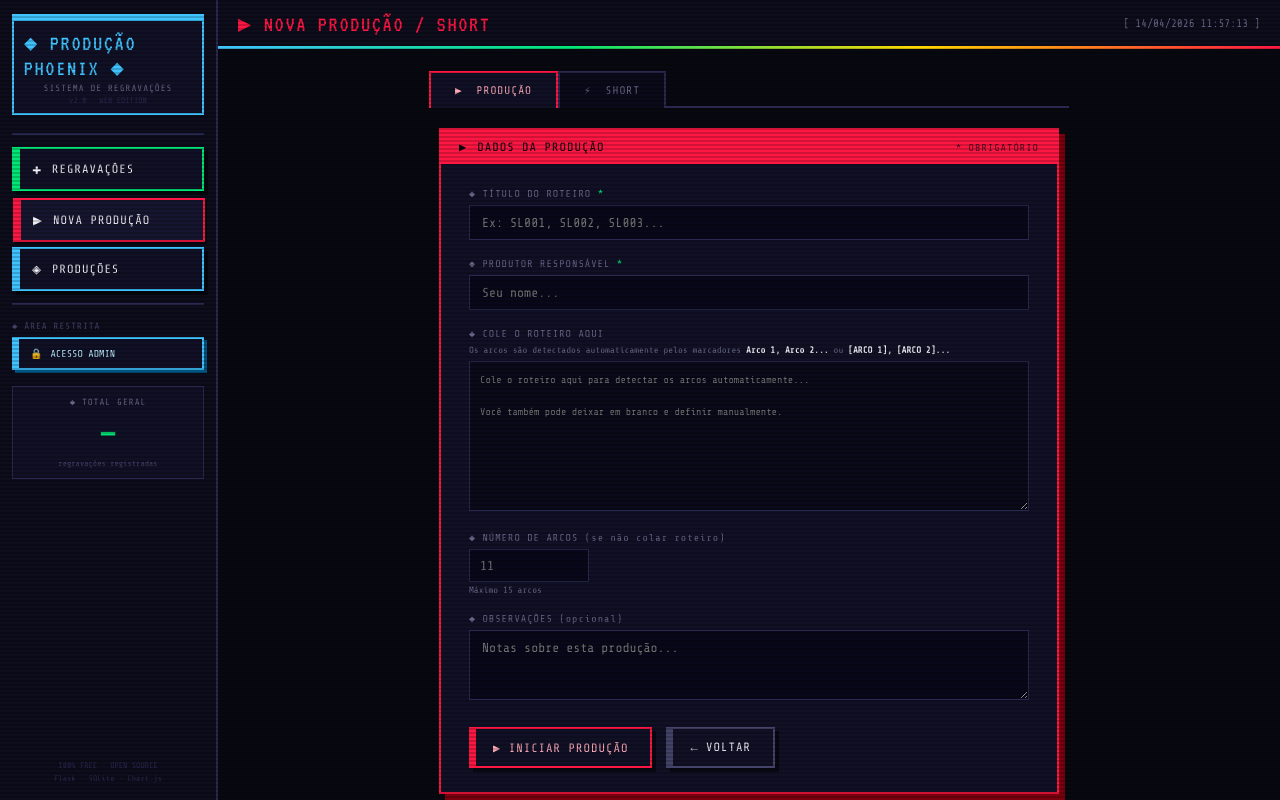
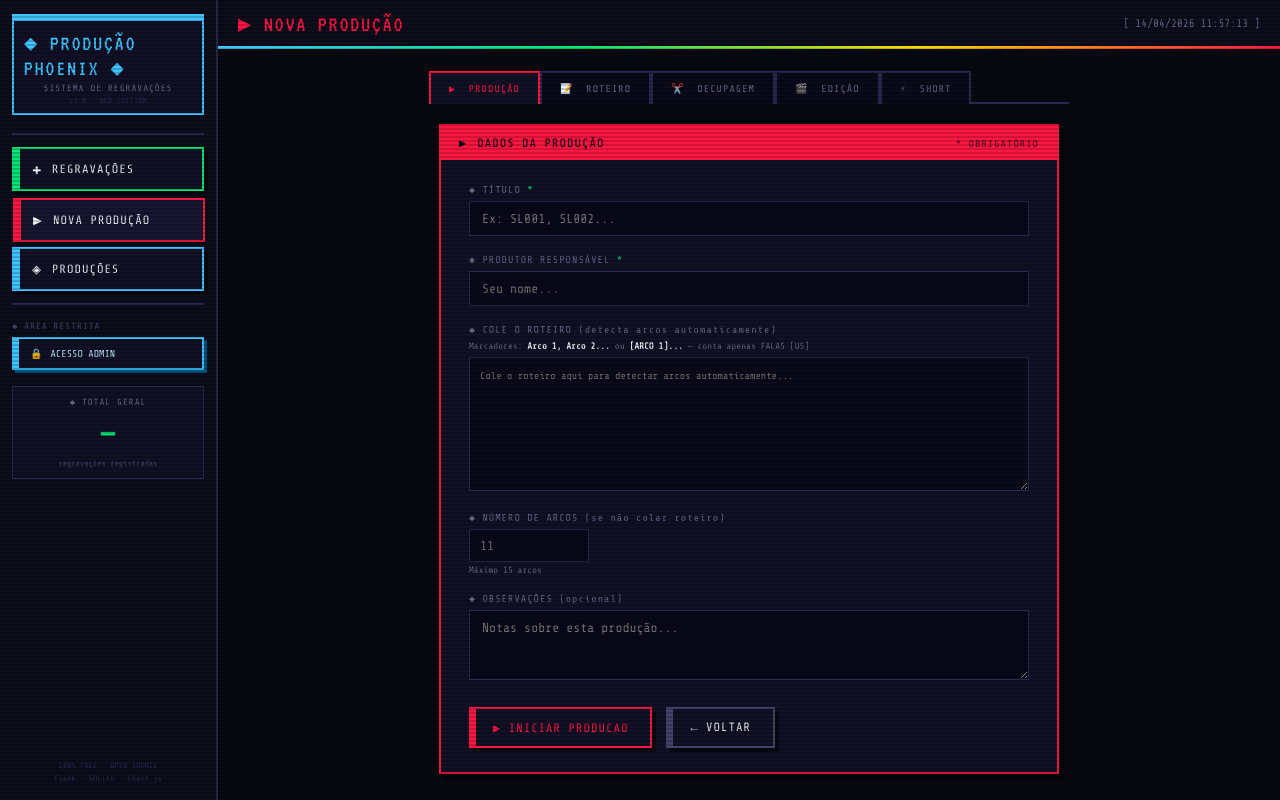
Before and after one commit to psiquase/rr-tracker, a Flask app: page /productions/new in a window 1280 px wide. Run offline with Flask 3, Linux system fonts and the light colour scheme.

Commit message:
v3: auth + producoes - templates/production_new.html

```diff
--- a/templates/production_new.html
+++ b/templates/production_new.html
@@ -1,73 +1,139 @@
 {% extends "base.html" %}
 {% block title %}NOVA PRODUÇÃO{% endblock %}
 {% block header_icon %}<span style="color:var(--red)">▶</span>{% endblock %}
-{% block header_title %}<span style="color:var(--red)">NOVA PRODUÇÃO / SHORT</span>{% endblock %}
+{% block header_title %}<span style="color:var(--red)">NOVA PRODUÇÃO</span>{% endblock %}
 
 {% block content %}
+
+{% set TIPOS = [
+  ('producao',  '▶',  'PRODUÇÃO',  'var(--red)',    'var(--r-soft)',  'var(--r-dark)'),
+  ('roteiro',   '📝', 'ROTEIRO',   '#bb44ff',       '#cc88ff',        '#440088'),
+  ('decupagem', '✂️', 'DECUPAGEM', 'var(--blue)',   'var(--b-soft)',  '#005588'),
+  ('edicao',    '🎬', 'EDIÇÃO',    'var(--green)',  'var(--g-soft)',  'var(--g-dark)'),
+  ('short',     '⚡', 'SHORT',     'var(--yellow)', 'var(--y-soft)', 'var(--y-dark)'),
+] %}
+
+{% set color_map = {
+  'producao':  'var(--red)',
+  'roteiro':   '#bb44ff',
+  'decupagem': 'var(--blue)',
+  'edicao':    'var(--green)',
+  'short':     'var(--yellow)',
+} %}
+
+{% set cur_color = color_map.get(tab, 'var(--red)') %}
+
 <div style="max-width:640px;margin:0 auto">
 
-  <!-- ── Tab switcher ──────────────────────────────────────── -->
-  <div style="display:flex;gap:0;margin-bottom:20px;border-bottom:2px solid var(--border2)">
-    <a href="/productions/new?tab=producao"
-       style="padding:11px 24px;font-size:11px;letter-spacing:1px;text-decoration:none;
-              border:2px solid {% if tab=='producao' %}var(--red){% else %}var(--border2){% endif %};
+  <!-- ── Tab switcher ─────────────────────────────────────── -->
+  <div style="display:flex;gap:0;margin-bottom:20px;border-bottom:2px solid var(--border2);flex-wrap:wrap">
+    {% for tid, icon, label, col, _, __ in TIPOS %}
+    <a href="/productions/new?tab={{ tid }}"
+       style="padding:10px 18px;font-size:10px;letter-spacing:1px;text-decoration:none;
+              border:2px solid {% if tab==tid %}{{ col }}{% else %}var(--border2){% endif %};
               border-bottom:none;
-              background:{% if tab=='producao' %}var(--card){% else %}var(--card2){% endif %};
-              color:{% if tab=='producao' %}var(--r-soft){% else %}var(--gray2){% endif %};
-              position:relative;top:2px">
-      ▶ &nbsp;PRODUÇÃO
+              background:{% if tab==tid %}var(--card){% else %}var(--card2){% endif %};
+              color:{% if tab==tid %}{{ col }}{% else %}var(--gray2){% endif %};
+              position:relative;top:2px;white-space:nowrap">
+      {{ icon }} &nbsp;{{ label }}
     </a>
-    <a href="/productions/new?tab=short"
-       style="padding:11px 24px;font-size:11px;letter-spacing:1px;text-decoration:none;
-              border:2px solid {% if tab=='short' %}var(--yellow){% else %}var(--border2){% endif %};
-              border-bottom:none;
-              background:{% if tab=='short' %}var(--card){% else %}var(--card2){% endif %};
-              color:{% if tab=='short' %}var(--y-soft){% else %}var(--gray2){% endif %};
-              position:relative;top:2px">
-      ⚡ &nbsp;SHORT
-    </a>
+    {% endfor %}
   </div>
 
 
-  {% if tab == 'producao' %}
-  <!-- ══ TAB PRODUÇÃO ════════════════════════════════════════ -->
-  <div class="form-card" style="border-color:var(--red);box-shadow:6px 6px 0 var(--r-dark)">
-    <div class="form-header" style="background:var(--red)">
-      <span>▶</span>
-      <span>DADOS DA PRODUÇÃO</span>
+  {% if tab == 'short' %}
+  <!-- ══ SHORT ════════════════════════════════════════════════ -->
+  <div class="form-card" style="border-color:var(--yellow);box-shadow:6px 6px 0 var(--y-dark)">
+    <div class="form-header" style="background:var(--yellow)">
+      <span>⚡</span><span>DADOS DO SHORT</span>
       <span style="margin-left:auto;font-size:10px;opacity:.7">* OBRIGATÓRIO</span>
     </div>
     <div class="form-body">
-      <form method="POST" action="/productions/new?tab=producao" id="prod-form">
+      <form method="POST" action="/shorts/new?from=production_new">
+        <input type="hidden" name="from_prod" value="1"/>
+        <div class="field-group">
+          <label class="field-label required">◆ TÍTULO DO SHORT</label>
+          <input class="pixel-input" type="text" name="title"
+                 placeholder="Ex: SF001, SF002..."
+                 value="{{ request.form.get('title','') }}" required/>
+        </div>
+        <div class="field-group">
+          <label class="field-label required">◆ PRODUTOR</label>
+          <input class="pixel-input" type="text" name="producer"
+                 placeholder="Seu nome..." value="{{ request.form.get('producer','') }}" required/>
+        </div>
+        <div class="field-group">
+          <label class="field-label">◆ OBSERVAÇÕES <span style="color:var(--gray2)">(opcional)</span></label>
+          <textarea class="pixel-textarea" name="notes"
+                    placeholder="Notas sobre este short...">{{ request.form.get('notes','') }}</textarea>
+        </div>
+        <div style="margin-top:10px;padding:10px 12px;background:var(--card2);
+                    border-left:3px solid var(--yellow);font-size:10px;color:var(--gray2)">
+          ⚡ Início registrado agora. Clique em <strong>✔ FIM</strong> na lista ao terminar.
+        </div>
+        <div class="btn-row" style="margin-top:16px">
+          <button type="submit" class="action-btn"
+                  style="border-color:var(--yellow);color:var(--y-soft);position:relative">
+            <span style="position:absolute;left:0;top:0;bottom:0;width:5px;background:var(--yellow)"></span>
+            ⚡ INICIAR SHORT
+          </button>
+          <a href="/productions" class="action-btn gray-btn">← VOLTAR</a>
+        </div>
+      </form>
+      {% if msg %}<div class="status-msg {{ msg_type }}">{% if msg_type=='success' %}✔{% else %}⚠{% endif %} &nbsp;{{ msg }}</div>{% endif %}
+    </div>
+  </div>
+
+
+  {% else %}
+  <!-- ══ PRODUÇÃO / ROTEIRO / DECUPAGEM / EDIÇÃO ══════════════ -->
+  {% set type_labels = {
+    'producao':  ('▶', 'DADOS DA PRODUÇÃO',   'SL001, SL002...'),
+    'roteiro':   ('📝','DADOS DO ROTEIRO',    'SL001-ROT, SL002-ROT...'),
+    'decupagem': ('✂️','DADOS DA DECUPAGEM',  'SL001-DEC, SL002-DEC...'),
+    'edicao':    ('🎬','DADOS DA EDIÇÃO',      'SL001-EDT, SL002-EDT...'),
+  } %}
+  {% set t_icon, t_header, t_ph = type_labels.get(tab, type_labels['producao']) %}
+
+  <div class="form-card" style="border-color:{{ cur_color }};box-shadow:6px 6px 0 rgba(0,0,0,.4)">
+    <div class="form-header" style="background:{{ cur_color }};color:{% if tab=='roteiro' %}#fff{% else %}var(--bg){% endif %}">
+      <span>{{ t_icon }}</span>
+      <span>{{ t_header }}</span>
+      <span style="margin-left:auto;font-size:10px;opacity:.7">* OBRIGATÓRIO</span>
+    </div>
+    <div class="form-body">
+      <form method="POST" action="/productions/new?tab={{ tab }}" id="prod-form">
+        <input type="hidden" name="prod_type" value="{{ tab }}"/>
+        <input type="hidden" name="total_arcs" id="total-arcs-hidden" value="{% if tab=='producao' %}11{% else %}1{% endif %}"/>
+        <input type="hidden" name="script_chars" id="script-chars-hidden" value="0"/>
+        <input type="hidden" name="arc_chars" id="arc-chars-hidden" value=""/>
 
         <div class="field-group">
-          <label class="field-label required">◆ TÍTULO DO ROTEIRO</label>
+          <label class="field-label required">◆ TÍTULO</label>
           <input class="pixel-input" type="text" name="title"
-                 placeholder="Ex: SL001, SL002, SL003..."
+                 placeholder="Ex: {{ t_ph }}"
                  value="{{ request.form.get('title','') }}" required/>
         </div>
 
         <div class="field-group">
           <label class="field-label required">◆ PRODUTOR RESPONSÁVEL</label>
           <input class="pixel-input" type="text" name="producer"
-                 placeholder="Seu nome..."
-                 value="{{ request.form.get('producer','') }}" required/>
+                 placeholder="Seu nome..." value="{{ request.form.get('producer','') }}" required/>
         </div>
 
-        <!-- Script paste area replaces arc count -->
+        {% if tab == 'producao' %}
+        <!-- Script area (only for producao) -->
         <div class="field-group">
-          <label class="field-label">◆ COLE O ROTEIRO AQUI</label>
+          <label class="field-label">◆ COLE O ROTEIRO <span style="color:var(--gray2)">(detecta arcos automaticamente)</span></label>
           <div style="font-size:9px;color:var(--gray2);margin-bottom:6px">
-            Os arcos são detectados automaticamente pelos marcadores
-            <strong style="color:var(--white)">Arco 1, Arco 2...</strong> ou
-            <strong style="color:var(--white)">[ARCO 1], [ARCO 2]...</strong>
+            Marcadores: <strong style="color:var(--white)">Arco 1, Arco 2...</strong> ou
+            <strong style="color:var(--white)">[ARCO 1]...</strong> — conta apenas FALAS [US]
           </div>
-          <textarea id="script-input" rows="8"
+          <textarea id="script-input" rows="7"
                     style="width:100%;background:var(--card2);border:1px solid var(--border2);
                            color:var(--white);font-family:var(--font-pixel);font-size:10px;
                            padding:10px;resize:vertical;box-sizing:border-box;outline:none;line-height:1.6"
-                    placeholder="Cole o roteiro aqui para detectar os arcos automaticamente...&#10;&#10;Você também pode deixar em branco e definir manualmente."></textarea>
-          <!-- Arc detection result -->
+                    placeholder="Cole o roteiro aqui para detectar arcos automaticamente..."></textarea>
           <div id="arc-detect-result" style="display:none;margin-top:8px;
                background:var(--panel);border-left:3px solid var(--green);padding:8px 12px">
             <span style="font-size:10px;color:var(--green)">✔ DETECTADO: </span>
@@ -77,22 +143,34 @@
           </div>
           <div id="arc-detect-none" style="display:none;margin-top:8px;
                background:var(--panel);border-left:3px solid var(--yellow);padding:8px 12px">
-            <span style="font-size:10px;color:var(--yellow)">⚠ Nenhum arco detectado — defina manualmente abaixo.</span>
+            <span style="font-size:10px;color:var(--yellow)">⚠ Nenhum arco detectado — defina abaixo.</span>
           </div>
         </div>
-
-        <!-- Manual arc count (shown when script has no arcs OR no script) -->
         <div class="field-group" id="manual-arcs-group">
           <label class="field-label">◆ NÚMERO DE ARCOS <span style="color:var(--gray2)">(se não colar roteiro)</span></label>
-          <input class="pixel-input" type="number" id="manual-arcs-input"
-                 min="1" max="15" placeholder="11" style="padding:8px 10px;width:120px"/>
+          <input class="pixel-input" type="number" id="manual-arcs-input" min="1" max="15" placeholder="11" style="padding:8px 10px;width:120px"/>
           <span style="font-size:9px;color:var(--gray2);display:block;margin-top:3px">Máximo 15 arcos</span>
         </div>
 
-        <!-- Hidden fields for arc count and script chars -->
-        <input type="hidden" name="total_arcs" id="total-arcs-hidden" value="11"/>
-        <input type="hidden" name="script_chars" id="script-chars-hidden" value="0"/>
-        <input type="hidden" name="arc_chars" id="arc-chars-hidden" value="{}"/>
+        {% elif tab == 'roteiro' %}
+        <!-- Script area for roteiro too -->
+        <div class="field-group">
+          <label class="field-label">◆ COLE O ROTEIRO <span style="color:var(--gray2)">(opcional — conta FALAS [US])</span></label>
+          <textarea id="script-input" rows="6"
+                    style="width:100%;background:var(--card2);border:1px solid #bb44ff44;
+                           color:var(--white);font-family:var(--font-pixel);font-size:10px;
+                           padding:10px;resize:vertical;box-sizing:border-box;outline:none;line-height:1.6"
+                    placeholder="Cole o roteiro aqui para contar caracteres automaticamente..."></textarea>
+          <div id="arc-detect-result" style="display:none;margin-top:8px;
+               background:var(--panel);border-left:3px solid #bb44ff;padding:8px 12px">
+            <span style="font-size:10px;color:#bb44ff">✔ DETECTADO: </span>
+            <span id="arc-detect-count" style="font-family:var(--font-vt);font-size:20px;color:#bb44ff"></span>
+            <span style="font-size:10px;color:#bb44ff"> arcos</span>
+            <span id="arc-detect-chars" style="font-size:9px;color:var(--gray2);margin-left:12px"></span>
+          </div>
+          <div id="arc-detect-none" style="display:none"></div>
+        </div>
+        {% endif %}
 
         <div class="field-group">
           <label class="field-label">◆ OBSERVAÇÕES <span style="color:var(--gray2)">(opcional)</span></label>
@@ -102,76 +180,15 @@
 
         <div class="btn-row">
           <button type="submit" class="action-btn" id="prod-submit-btn"
-                  style="border-color:var(--red);color:var(--r-soft);position:relative">
-            <span style="position:absolute;left:0;top:0;bottom:0;width:5px;background:var(--red)"></span>
-            ▶ INICIAR PRODUÇÃO
+                  style="border-color:{{ cur_color }};color:{{ cur_color }};position:relative">
+            <span style="position:absolute;left:0;top:0;bottom:0;width:5px;background:{{ cur_color }}"></span>
+            {{ t_icon }} INICIAR {{ tab|upper }}
           </button>
           <a href="/productions" class="action-btn gray-btn">← VOLTAR</a>
         </div>
       </form>
 
-      {% if msg %}
-        <div class="status-msg {{ msg_type }}">
-          {% if msg_type=='success' %}✔{% else %}⚠{% endif %} &nbsp;{{ msg }}
-        </div>
-      {% endif %}
-    </div>
-  </div>
-
-
-  {% else %}
-  <!-- ══ TAB SHORT ═══════════════════════════════════════════ -->
-  <div class="form-card" style="border-color:var(--yellow);box-shadow:6px 6px 0 var(--y-dark)">
-    <div class="form-header" style="background:var(--yellow)">
-      <span>⚡</span>
-      <span>DADOS DO SHORT</span>
-      <span style="margin-left:auto;font-size:10px;opacity:.7">* OBRIGATÓRIO</span>
-    </div>
-    <div class="form-body">
-      <form method="POST" action="/shorts/new?from=production_new">
-        <input type="hidden" name="from_prod" value="1"/>
-
-        <div class="field-group">
-          <label class="field-label required">◆ TÍTULO DO SHORT</label>
-          <input class="pixel-input" type="text" name="title"
-                 placeholder="Ex: SF001, SF002, SF003..."
-                 value="{{ request.form.get('title','') }}" required/>
-        </div>
-
-        <div class="field-group">
-          <label class="field-label required">◆ PRODUTOR</label>
-          <input class="pixel-input" type="text" name="producer"
-                 placeholder="Seu nome..."
-                 value="{{ request.form.get('producer','') }}" required/>
-        </div>
-
-        <div class="field-group">
-          <label class="field-label">◆ OBSERVAÇÕES <span style="color:var(--gray2)">(opcional)</span></label>
-          <textarea class="pixel-textarea" name="notes"
-                    placeholder="Notas sobre este short...">{{ request.form.get('notes','') }}</textarea>
-        </div>
-
-        <div style="margin-top:10px;padding:10px 12px;background:var(--card2);
-                    border-left:3px solid var(--yellow);font-size:10px;color:var(--gray2)">
-          ⚡ O início é registrado automaticamente agora.<br/>
-          Quando terminar clique em <strong style="color:var(--gray2)">✔ FIM</strong> na lista de produções.
-        </div>
-
-        <div class="btn-row" style="margin-top:16px">
-          <button type="submit" class="action-btn"
-                  style="border-color:var(--yellow);color:var(--y-soft);position:relative">
-            <span style="position:absolute;left:0;top:0;bottom:0;width:5px;background:var(--yellow)"></span>
-            ⚡ INICIAR SHORT
-          </button>
-          <a href="/productions" class="action-btn gray-btn">← VOLTAR</a>
-        </div>
-      </form>
-
-      {% if msg %}
-        <div class="status-msg {{ msg_type }}">
-          {% if msg_type=='success' %}✔{% else %}⚠{% endif %} &nbsp;{{ msg }}
-        </div>
-      {% endif %}
+      {% if msg %}<div class="status-msg {{ msg_type }}">{% if msg_type=='success' %}✔{% else %}⚠{% endif %} &nbsp;{{ msg }}</div>{% endif %}
     </div>
   </div>
   {% endif %}
@@ -180,21 +197,20 @@
 
 <script>
 (function(){
-  var scriptInput   = document.getElementById('script-input');
-  var hiddenArcs    = document.getElementById('total-arcs-hidden');
-  var hiddenChars   = document.getElementById('script-chars-hidden');
-  var hiddenArcMap  = document.getElementById('arc-chars-hidden');
-  var manualInput   = document.getElementById('manual-arcs-input');
-  var detectResult  = document.getElementById('arc-detect-result');
-  var detectNone    = document.getElementById('arc-detect-none');
-  var detectCount   = document.getElementById('arc-detect-count');
-  var detectChars   = document.getElementById('arc-detect-chars');
-  var manualGroup   = document.getElementById('manual-arcs-group');
-
+  var scriptInput = document.getElementById('script-input');
   if (!scriptInput) return;
 
+  var hiddenArcs   = document.getElementById('total-arcs-hidden');
+  var hiddenChars  = document.getElementById('script-chars-hidden');
+  var hiddenArcMap = document.getElementById('arc-chars-hidden');
+  var manualInput  = document.getElementById('manual-arcs-input');
+  var detectResult = document.getElementById('arc-detect-result');
+  var detectNone   = document.getElementById('arc-detect-none');
+  var detectCount  = document.getElementById('arc-detect-count');
+  var detectChars  = document.getElementById('arc-detect-chars');
+  var manualGroup  = document.getElementById('manual-arcs-group');
+
   function extractUSChars(lines) {
-    // Find FALAS [US] column index in the arc's header row
     var usColIdx = -1, headerIdx = -1;
     for (var i = 0; i < lines.length; i++) {
       var cols = lines[i].split('\t');
@@ -205,15 +221,13 @@
       }
       if (usColIdx !== -1) break;
     }
-    if (usColIdx === -1) return lines.join('\n').length; // fallback: full text
+    if (usColIdx === -1) return lines.join('\n').length;
     var total = 0;
     for (var i = headerIdx + 1; i < lines.length; i++) {
       var cols = lines[i].split('\t');
       if (cols.length > usColIdx) {
-        var dialogue = cols[usColIdx].trim();
-        if (dialogue && dialogue !== '///' && dialogue.toUpperCase().indexOf('FALAS') === -1) {
-          total += dialogue.length;
-        }
+        var d = cols[usColIdx].trim();
+        if (d && d !== '///' && d.toUpperCase().indexOf('FALAS') === -1) total += d.length;
       }
     }
     return total;
@@ -240,54 +254,38 @@
     return { count: maxNum, map: map };
   }
 
-  function countTotalChars(text) {
-    // Remove header rows (lines with just "Arco N")
-    var clean = text.replace(/(?:\r?\n)\s*\[?(?:ARCO|Arco)\s+\d+\]?\s*(?=\r?\n)/gi, '\n');
-    return clean.replace(/\s+/g,' ').trim().length;
-  }
-
   scriptInput.addEventListener('input', function() {
     var text = scriptInput.value.trim();
     if (!text) {
-      detectResult.style.display = 'none';
-      detectNone.style.display   = 'none';
-      manualGroup.style.display  = 'block';
-      hiddenArcs.value = manualInput.value || '11';
+      if (detectResult) detectResult.style.display = 'none';
+      if (detectNone)   detectNone.style.display   = 'none';
+      if (manualGroup)  manualGroup.style.display  = 'block';
+      hiddenArcs.value = (manualInput && manualInput.value) || '11';
       return;
     }
     var detected = detectArcs(text);
-    var arcCount = detected.count;
-    if (arcCount > 0) {
-      detectResult.style.display = 'block';
-      detectNone.style.display   = 'none';
-      manualGroup.style.display  = 'none';
-      detectCount.textContent    = arcCount;
-      var total = Object.values(detected.map).reduce(function(a,b){return a+b;},0);
-      detectChars.textContent    = '· ' + total.toLocaleString('pt-BR') + ' chars · ~' + (total/1000*5).toFixed(0) + ' min';
-      hiddenArcs.value           = arcCount;
-      hiddenChars.value          = total;
-      hiddenArcMap.value         = JSON.stringify(detected.map);
-      try { sessionStorage.setItem('pending_script', text); } catch(e) {}
+    var total = Object.values(detected.map).reduce(function(a,b){return a+b;},0);
+    if (detected.count > 0) {
+      if (detectResult) detectResult.style.display = 'block';
+      if (detectNone)   detectNone.style.display   = 'none';
+      if (manualGroup)  manualGroup.style.display  = 'none';
+      if (detectCount)  detectCount.textContent    = detected.count;
+      if (detectChars)  detectChars.textContent    = '· ' + total.toLocaleString('pt-BR') + ' chars · ~' + (total/1000*5).toFixed(0) + ' min';
+      hiddenArcs.value   = detected.count;
     } else {
-      detectResult.style.display = 'none';
-      detectNone.style.display   = 'block';
-      manualGroup.style.display  = 'block';
-      hiddenArcs.value = manualInput.value || '11';
+      if (detectResult) detectResult.style.display = 'none';
+      if (detectNone)   detectNone.style.display   = 'block';
+      if (manualGroup)  manualGroup.style.display  = 'block';
+      hiddenArcs.value = (manualInput && manualInput.value) || '11';
     }
+    hiddenChars.value   = total;
+    hiddenArcMap.value  = JSON.stringify(detected.map);
   });
 
-  manualInput.addEventListener('input', function() {
-    var v = parseInt(manualInput.value);
-    if (v >= 1 && v <= 15) hiddenArcs.value = v;
-  });
-
-  // On submit, ensure hidden field is set
-  var form = document.getElementById('prod-form');
-  if (form) {
-    form.addEventListener('submit', function() {
-      if (!hiddenArcs.value || hiddenArcs.value === '0') {
-        hiddenArcs.value = manualInput.value || '11';
-      }
+  if (manualInput) {
+    manualInput.addEventListener('input', function() {
+      var v = parseInt(manualInput.value);
+      if (v >= 1 && v <= 15) hiddenArcs.value = v;
     });
   }
 })();
```
